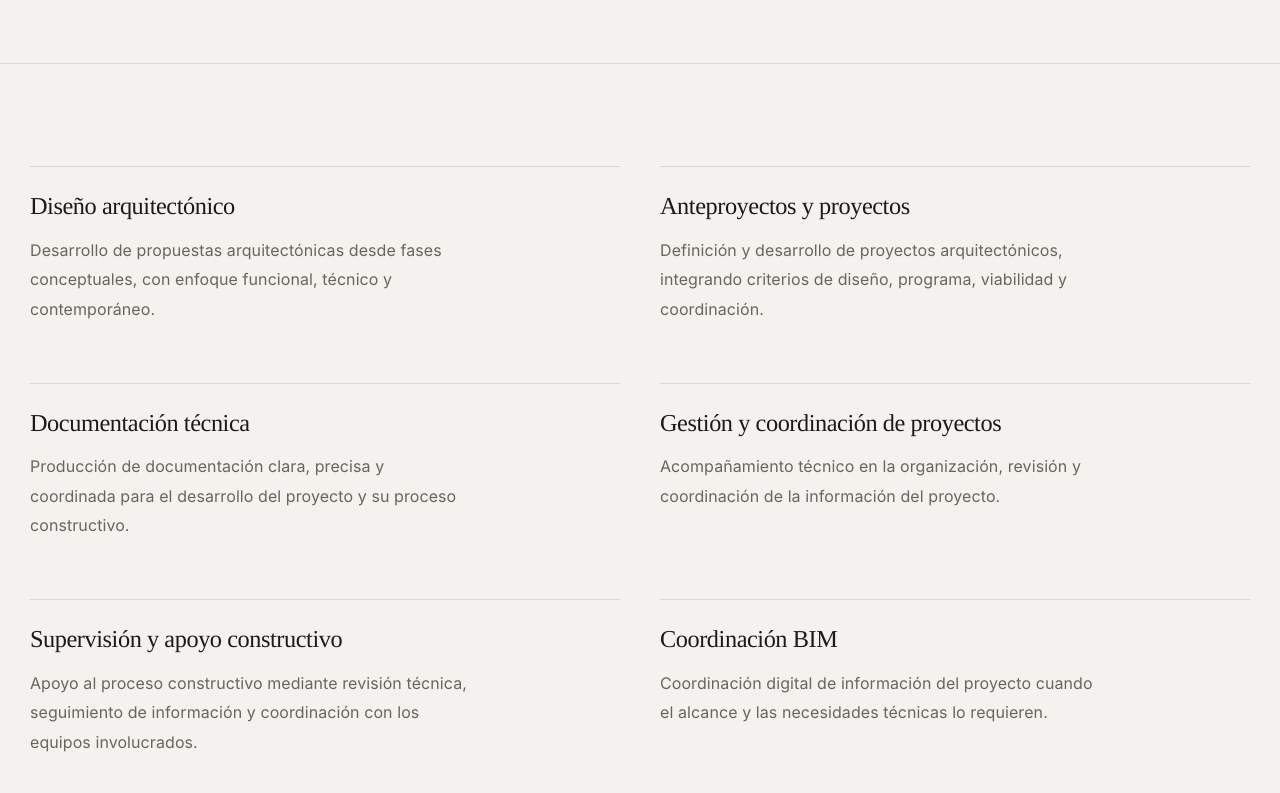
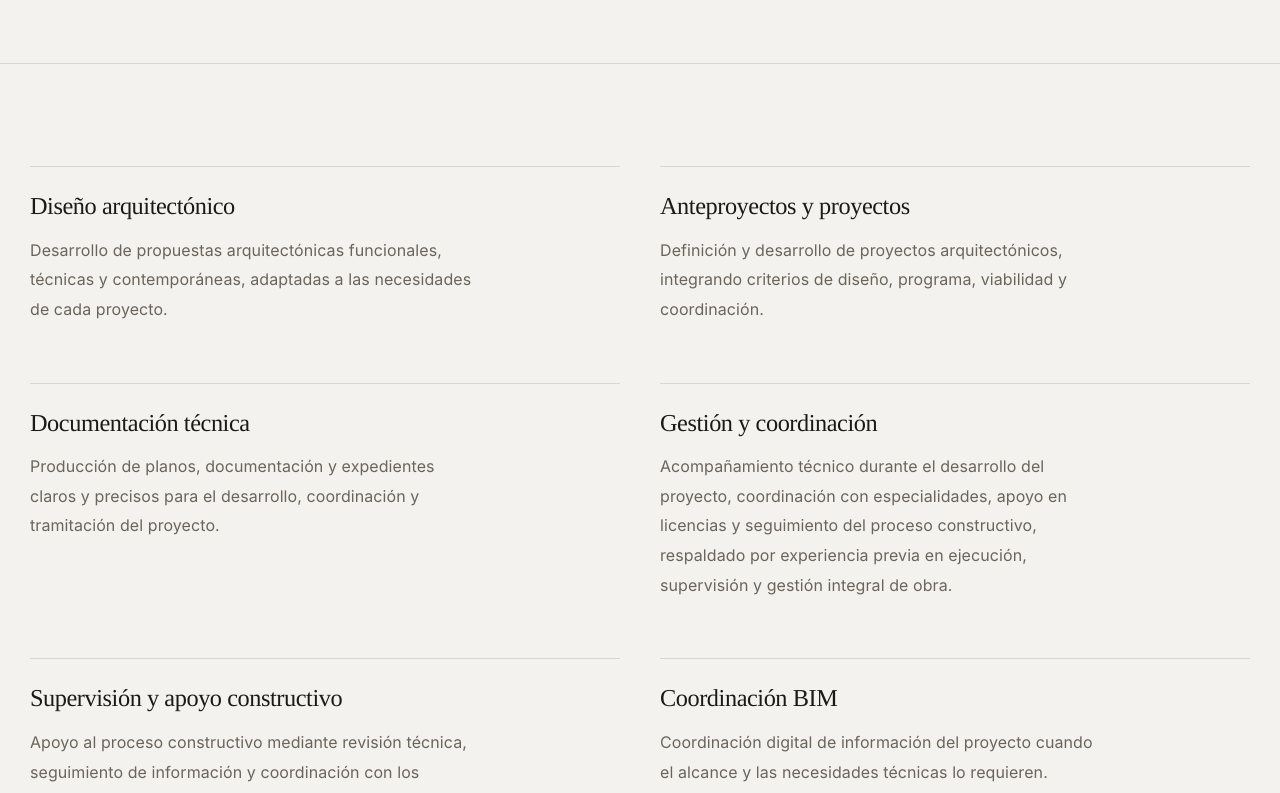
Before and after one commit to richimenvic/menvic-site, a React (Vite) app: page /servicios in a window 1280 px wide. Shown: the part 517-1310 px from the top of the page. Built offline with nearby package versions, Linux system fonts and the light colour scheme.

Commit message:
Refina textos de servicios y experiencia de proyectos

```diff
--- a/src/pages/Home.jsx
+++ b/src/pages/Home.jsx
@@ -52,9 +52,9 @@ export default function Home() {
             <div className="kicker home-kicker">Servicios</div>
           </div>
           <div className="home-services-grid">
-            <article className="box home-service-card"><h3>Diseño arquitectónico</h3><p>Desarrollo de propuestas arquitectónicas funcionales, técnicas y contemporáneas.</p></article>
-            <article className="box home-service-card"><h3>Documentación técnica</h3><p>Producción de documentación clara y precisa para el desarrollo y coordinación del proyecto.</p></article>
-            <article className="box home-service-card"><h3>Gestión y coordinación</h3><p>Acompañamiento técnico en la coordinación del proyecto y apoyo al proceso constructivo.</p></article>
+            <article className="box home-service-card"><h3>Diseño arquitectónico</h3><p>Desarrollo de propuestas arquitectónicas funcionales, técnicas y contemporáneas, adaptadas a las necesidades de cada proyecto.</p></article>
+            <article className="box home-service-card"><h3>Documentación técnica</h3><p>Producción de planos, documentación y expedientes claros y precisos para el desarrollo, coordinación y tramitación del proyecto.</p></article>
+            <article className="box home-service-card"><h3>Gestión y coordinación</h3><p>Acompañamiento técnico durante el desarrollo del proyecto, coordinación con especialidades, apoyo en licencias y seguimiento del proceso constructivo, respaldado por experiencia previa en ejecución, supervisión y gestión integral de obra.</p></article>
           </div>
         </div>
       </section>
--- a/src/pages/Projects.jsx
+++ b/src/pages/Projects.jsx
@@ -2,5 +2,5 @@ import ProjectCard from '../components/ProjectCard'
 import { projects } from '../data/projects'
 
 export default function Projects() {
-  return <main className="page-hero"><div className="wrap"><div className="kicker">Proyectos</div><h1>Proyectos</h1>{projects.map((p) => <ProjectCard key={p.slug} project={p} />)}</div></main>
+  return <main className="page-hero"><div className="wrap"><div className="kicker">Proyectos</div><h1>Proyectos</h1><p className="lead">La experiencia previa de Menvic incluye proyectos de diseño, documentación técnica, coordinación y ejecución de obra. Esta trayectoria permite abordar los proyectos actuales con una visión integral, combinando criterio arquitectónico, precisión técnica y conocimiento práctico del proceso constructivo.</p>{projects.map((p) => <ProjectCard key={p.slug} project={p} />)}</div></main>
 }
--- a/src/pages/Services.jsx
+++ b/src/pages/Services.jsx
@@ -2,7 +2,7 @@ const serviceItems = [
   {
     title: 'Diseño arquitectónico',
     description:
-      'Desarrollo de propuestas arquitectónicas desde fases conceptuales, con enfoque funcional, técnico y contemporáneo.'
+      'Desarrollo de propuestas arquitectónicas funcionales, técnicas y contemporáneas, adaptadas a las necesidades de cada proyecto.'
   },
   {
     title: 'Anteproyectos y proyectos',
@@ -11,12 +11,13 @@ const serviceItems = [
   },
   {
     title: 'Documentación técnica',
-    description: 'Producción de documentación clara, precisa y coordinada para el desarrollo del proyecto y su proceso constructivo.'
+    description:
+      'Producción de planos, documentación y expedientes claros y precisos para el desarrollo, coordinación y tramitación del proyecto.'
   },
   {
-    title: 'Gestión y coordinación de proyectos',
+    title: 'Gestión y coordinación',
     description:
-      'Acompañamiento técnico en la organización, revisión y coordinación de la información del proyecto.'
+      'Acompañamiento técnico durante el desarrollo del proyecto, coordinación con especialidades, apoyo en licencias y seguimiento del proceso constructivo, respaldado por experiencia previa en ejecución, supervisión y gestión integral de obra.'
   },
   {
     title: 'Supervisión y apoyo constructivo',
```
